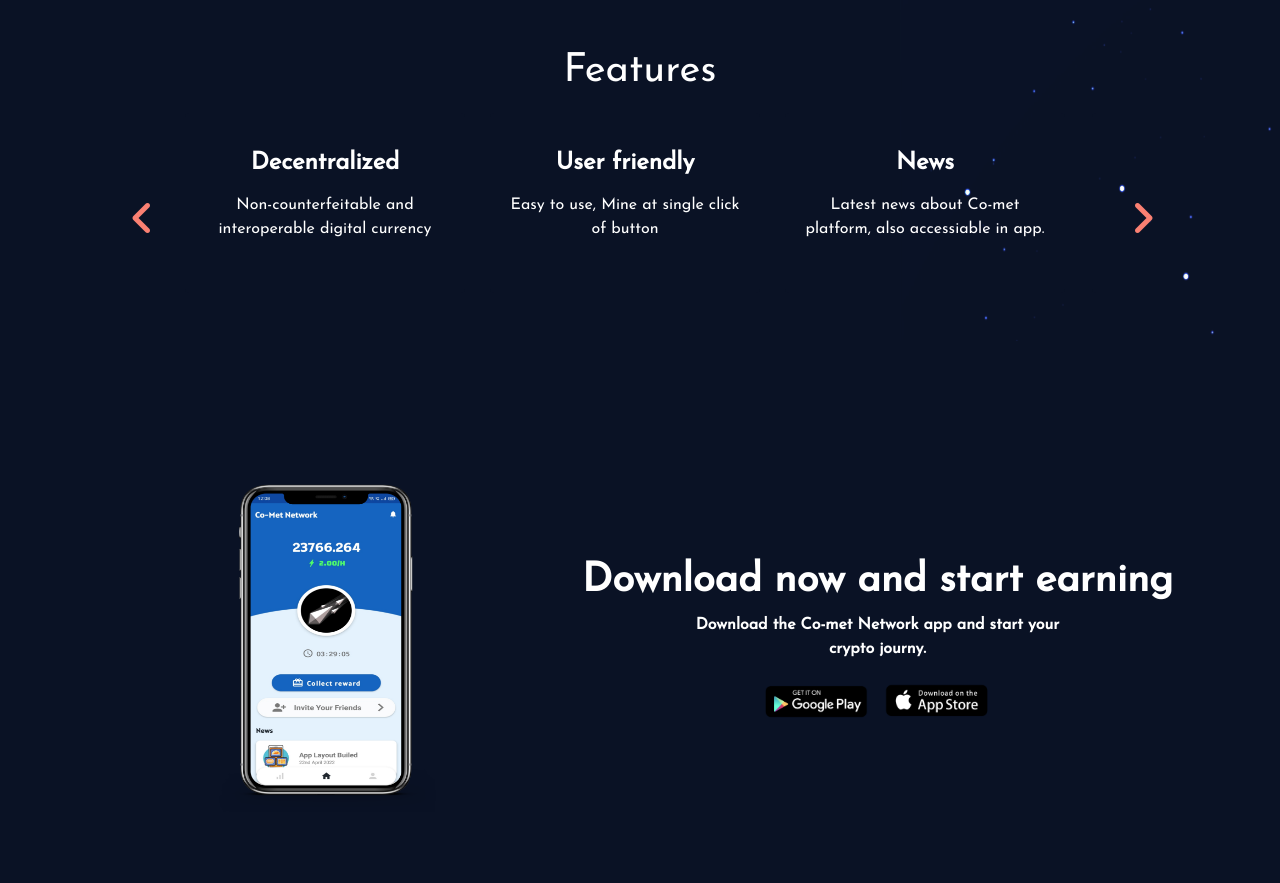
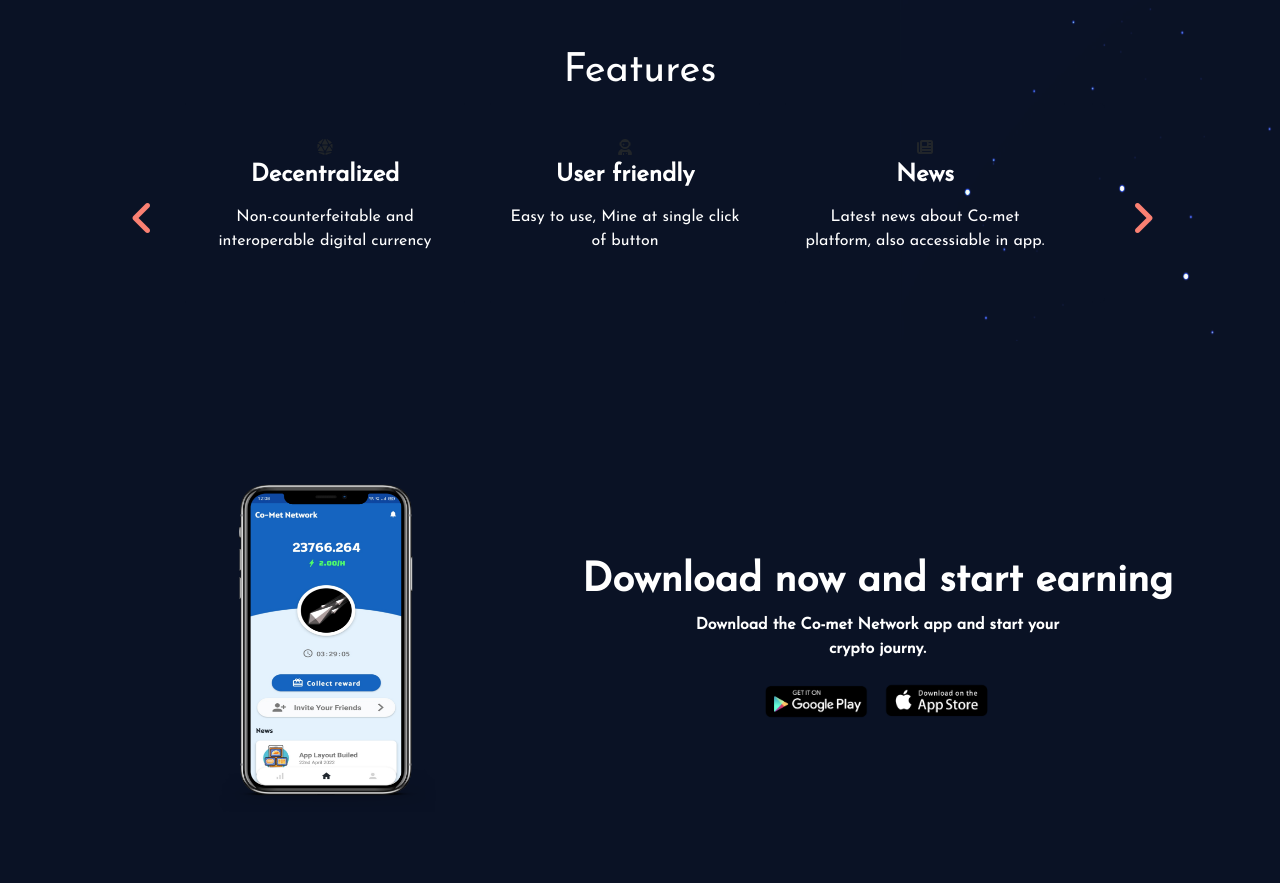
Before and after one commit to comet-network/comet, a plain HTML site: page index.html in a window 1280 px wide. Shown: the part 1143-2026 px from the top of the page. Drawn offline with nearby package versions, Linux system fonts and the light colour scheme.

Commit message:
adding features icons

```diff
--- a/index.html
+++ b/index.html
@@ -71,6 +71,9 @@
                         <div class="fea-box">
                             <div class="card text-center py-3">
                                 <div class="card-body">
+                                    <div class="circle">
+                                        <span><i class="fa-solid fa-dice-d20"></i></span>
+                                    </div>
                                     <h4 class="font-weight-bold pb-2">Decentralized</h4>
                                     <p>Non-counterfeitable and interoperable digital currency</p>
                                 </div>
@@ -79,6 +82,9 @@
                         <div class="fea-box">
                             <div class="card text-center py-3">
                                 <div class="card-body">
+                                    <div class="circle">
+                                        <span><i class="fa-solid fa-user-astronaut"></i></span>
+                                    </div>
                                     <h4 class="font-weight-bold pb-2">User friendly</h4>
                                     <p>Easy to use, Mine at single click <br> of button</p>
                                 </div>
@@ -87,6 +93,9 @@
                         <div class="fea-box">
                             <div class="card text-center py-3">
                                 <div class="card-body">
+                                    <div class="circle">
+                                        <span><i class="fa-solid fa-newspaper"></i></span>
+                                    </div>
                                     <h4 class="font-weight-bold pb-2">News</h4>
                                     <p>Latest news about Co-met platform, also accessiable in app.</p>
                                 </div>
@@ -95,6 +104,9 @@
                         <div class="fea-box">
                             <div class="card text-center py-3">
                                 <div class="card-body">
+                                    <div class="circle">
+                                        <span><i class="fa-solid fa-coins"></i></span>
+                                    </div>
                                     <h4 class="font-weight-bold pb-2">Earning</h4>
                                     <p>Invite your friends and increase <br> mining rate.</p>
                                 </div>
@@ -103,6 +115,9 @@
                         <div class="fea-box">
                             <div class="card text-center py-3">
                                 <div class="card-body">
+                                    <div class="circle">
+                                        <span><i class="fa-solid fa-users"></i></span>
+                                    </div>
                                     <h4 class="font-weight-bold pb-2">Accessiable by Everyone</h4>
                                     <p>Anyone with a mobile phone and internet access can join Co-met Network.</p>
                                 </div>
```
